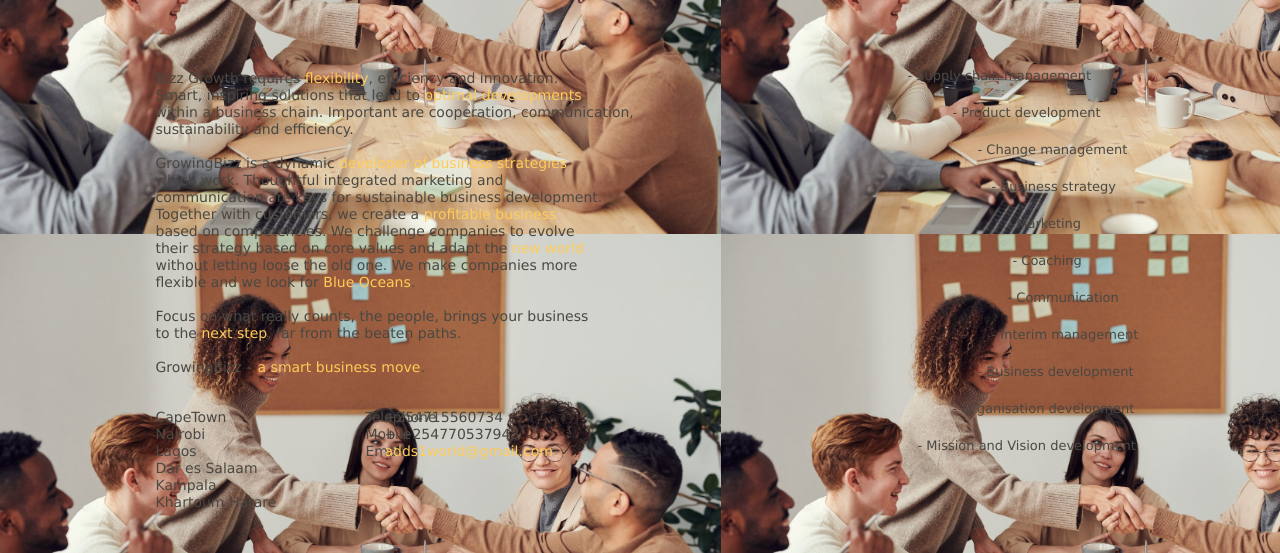
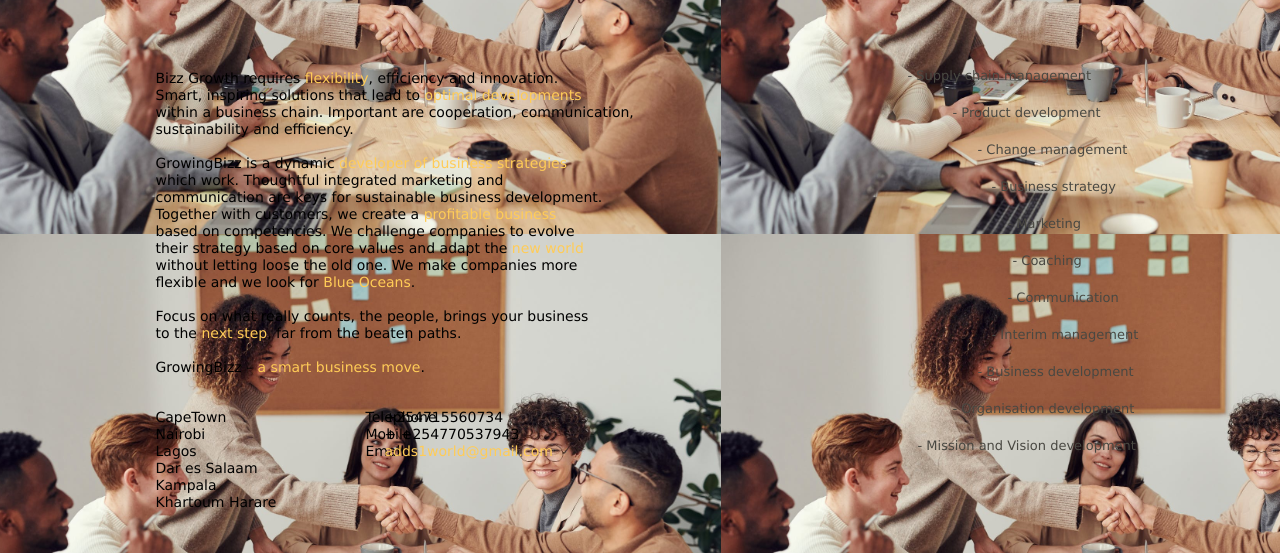
Before and after one commit to captainteknics/growingbizz, a plain HTML site: page index.html in a window 1280 px wide. Shown: the part 247-800 px from the top of the page. Drawn offline with Linux system fonts and the light colour scheme.

Commit message:
Update Style.css

```diff
--- a/Style.css
+++ b/Style.css
@@ -13,7 +13,7 @@ html{
 p{
 	font-family:"Myriad Pro", Verdana, "Times New Roman";
 	font-size:14px;
-	color:#494842;
+	color:#000000;
 	margin:0px;
 	text-align:left;
 	line-height:17px;
```
